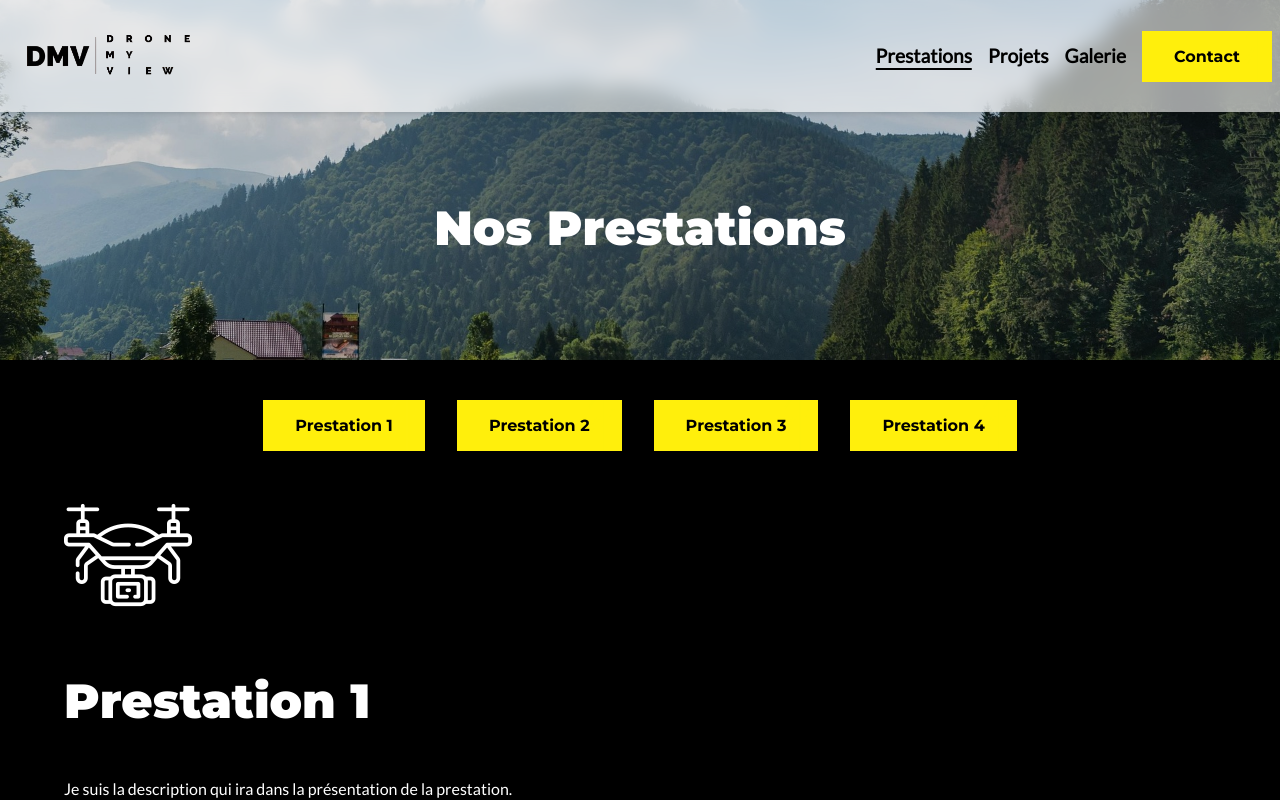
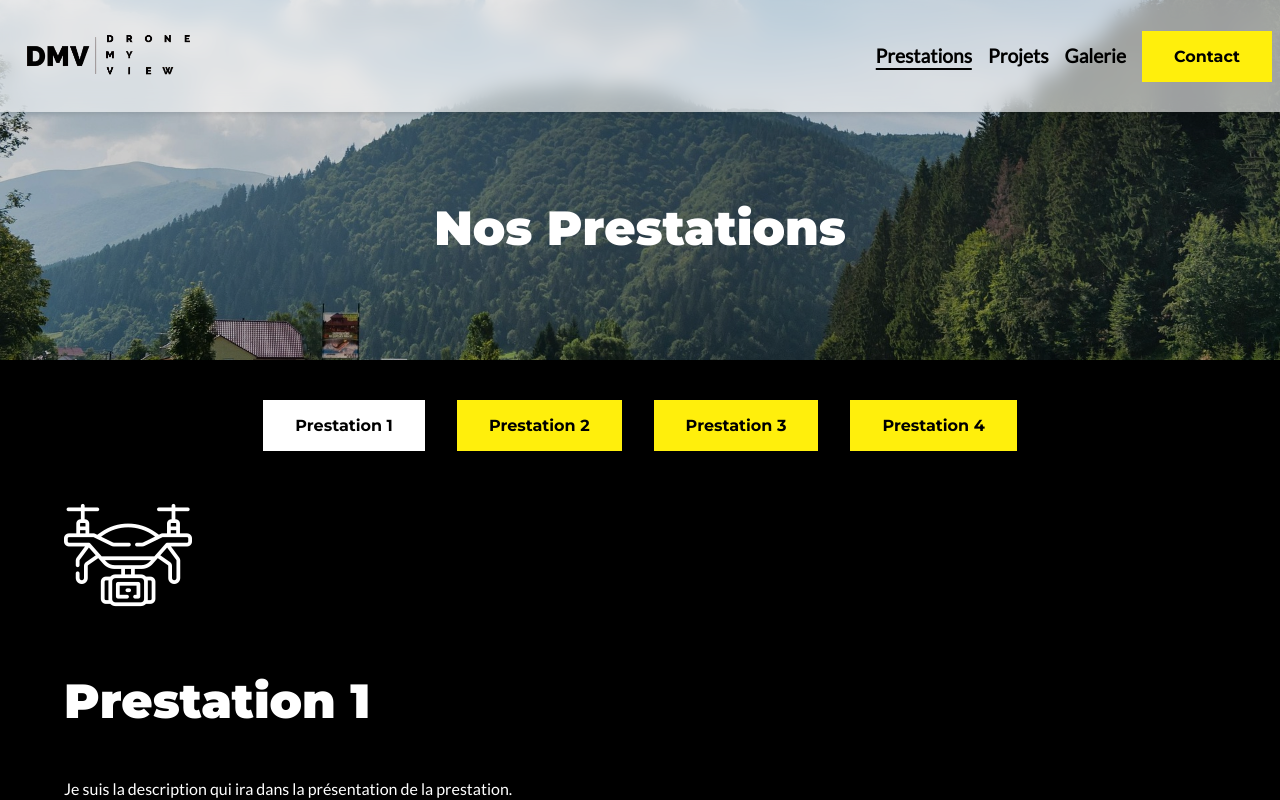
Before and after one commit to Guillaume811/site_dmv, a React (Create React App) app in the folder dmv/: page /prestation in a window 1280 px wide. Shown: the top 800 px of the page. Built offline with nearby package versions, Linux system fonts and the light colour scheme.

Commit message:
fix : correction du déclenchement de l'animation au chargement de la page

```diff
--- a/dmv/src/components/Button/Button.module.scss
+++ b/dmv/src/components/Button/Button.module.scss
@@ -6,43 +6,45 @@
     overflow: hidden;
     padding: 1rem 2rem;
     border: none;
-    background-color: #20bb36 ; // Jaune de base
+    text-decoration: none;
+    background-color: #ffef0c;
     font-family: $font-subtitile, sans-serif;
     font-size: 1rem;
     font-weight: 600;
-    text-decoration: none;
     cursor: pointer;
     text-align: center;
     color: #000;
-
-    // Animation par défaut (révélation inversée au chargement)
-    &:hover .maskedGreen {
-        -webkit-animation: ani 0.7s steps(29) forwards;
-        animation: ani 0.7s steps(29) forwards;
-    }
-
-    // 👇 Quand la souris n’est PAS dessus → retour à l’état initial
-    &:not(:hover) .maskedGreen {
-        -webkit-animation: ani2 0.7s steps(29) forwards;
-        animation: ani2 0.7s steps(29) forwards;
-    }
 }
 
 .maskedGreen {
     position: absolute;
     inset: 0;
-    background-color:#ffef0c; // Vert révélé
+    background-color: #20bb36;
     z-index: 0;
+    pointer-events: none;
 
-    //-webkit-animation: ani2 0.7s steps(29) forwards;
-    //animation: ani2 0.7s steps(29) forwards;
+    // ✅ Position fixée au repos (pas d’animation)
+    -webkit-mask-position: 100% 0;
+    mask-position: 100% 0;
+}
 
-    pointer-events: none;
+.animateIn {
+    animation: ani2 0.7s steps(29) forwards;
+    -webkit-animation: ani2 0.7s steps(29) forwards;
+}
+
+.animateOut {
+    animation: ani 0.7s steps(29) forwards;
+    -webkit-animation: ani 0.7s steps(29) forwards;
 }
 
 .content {
     position: relative;
     z-index: 1;
+}
+
+.noAnim {
+  /* aucune animation ni mask-position : on laisse ce que TSX applique */
 }
 
 @keyframes ani {
--- a/dmv/src/components/Button/Button.tsx
+++ b/dmv/src/components/Button/Button.tsx
@@ -1,4 +1,4 @@
-import React from 'react';
+import React, { useState } from 'react';
 import { Link } from 'react-router-dom';
 import styles from "./Button.module.scss";
 
@@ -29,39 +29,51 @@
 
 */
 const Button: React.FC<ButtonProps> = ({ text, to, onClick, type, externalClassName }) => {
+    const [hasHovered, setHasHovered] = useState(false);
+    const [isHovering, setIsHovering] = useState(false);
+
     const maskSprite = '/pictures/hover-button/urban-sprite.png';
 
-  // Masque appliqué uniquement à l'élément visuel (pas sur le bouton/Link lui-même)
     const maskStyle = {
         WebkitMaskImage: `url(${maskSprite})`,
         maskImage: `url(${maskSprite})`,
         WebkitMaskSize: '3000% 100%',
         maskSize: '3000% 100%',
-        WebkitMaskPosition: '100% 0',
-        maskPosition: '100% 0',
     } as React.CSSProperties;
+
+    const animationClass =  isHovering
+        ? styles.animateIn
+        : hasHovered
+        ? styles.animateOut
+        : styles.noAnim;
 
     const content = (
         <>
-        <span className={styles.maskedGreen} style={maskStyle} />
+        <span
+            className={`${styles.maskedGreen} ${animationClass}`}
+            style={maskStyle}
+        />
         <span className={styles.content}>{text}</span>
         </>
     );
 
-    if (to) {
-        return (
-        <Link to={to} className={`${styles.button} ${externalClassName}`}>
-            {content}
+    const commonProps = {
+        onMouseEnter: () => {
+        setHasHovered(true);
+        setIsHovering(true);
+        },
+        onMouseLeave: () => {
+        setIsHovering(false);
+        },
+        className: `${styles.button} ${externalClassName}`,
+    };
+
+    return to ? (
+        <Link to={to} {...commonProps}>
+        {content}
         </Link>
-        );
-    }
-
-    return (
-        <button
-        type={type}
-        onClick={onClick}
-        className={`${styles.button} ${externalClassName}`}
-        >
+    ) : (
+        <button type={type} onClick={onClick} {...commonProps}>
         {content}
         </button>
     );
```
